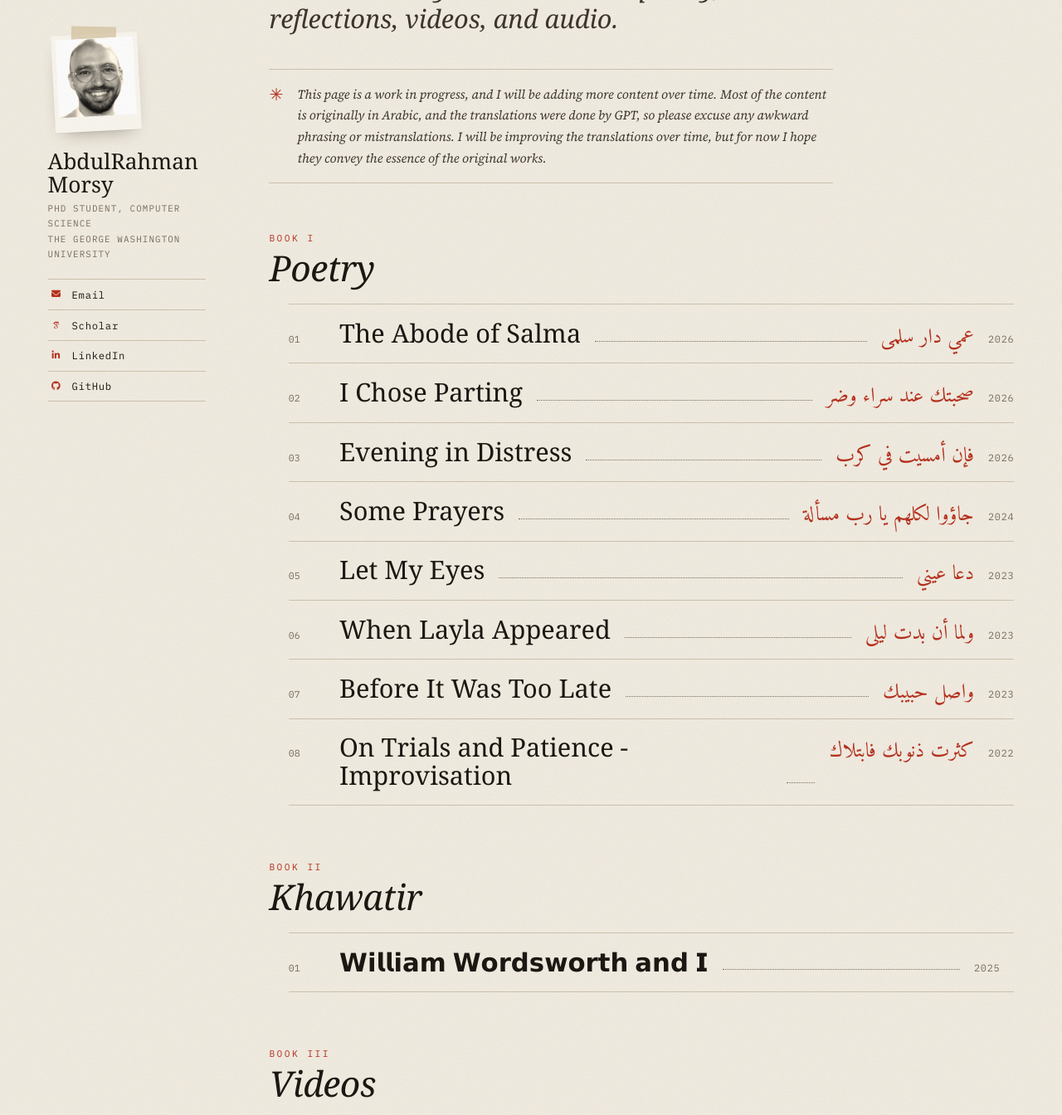
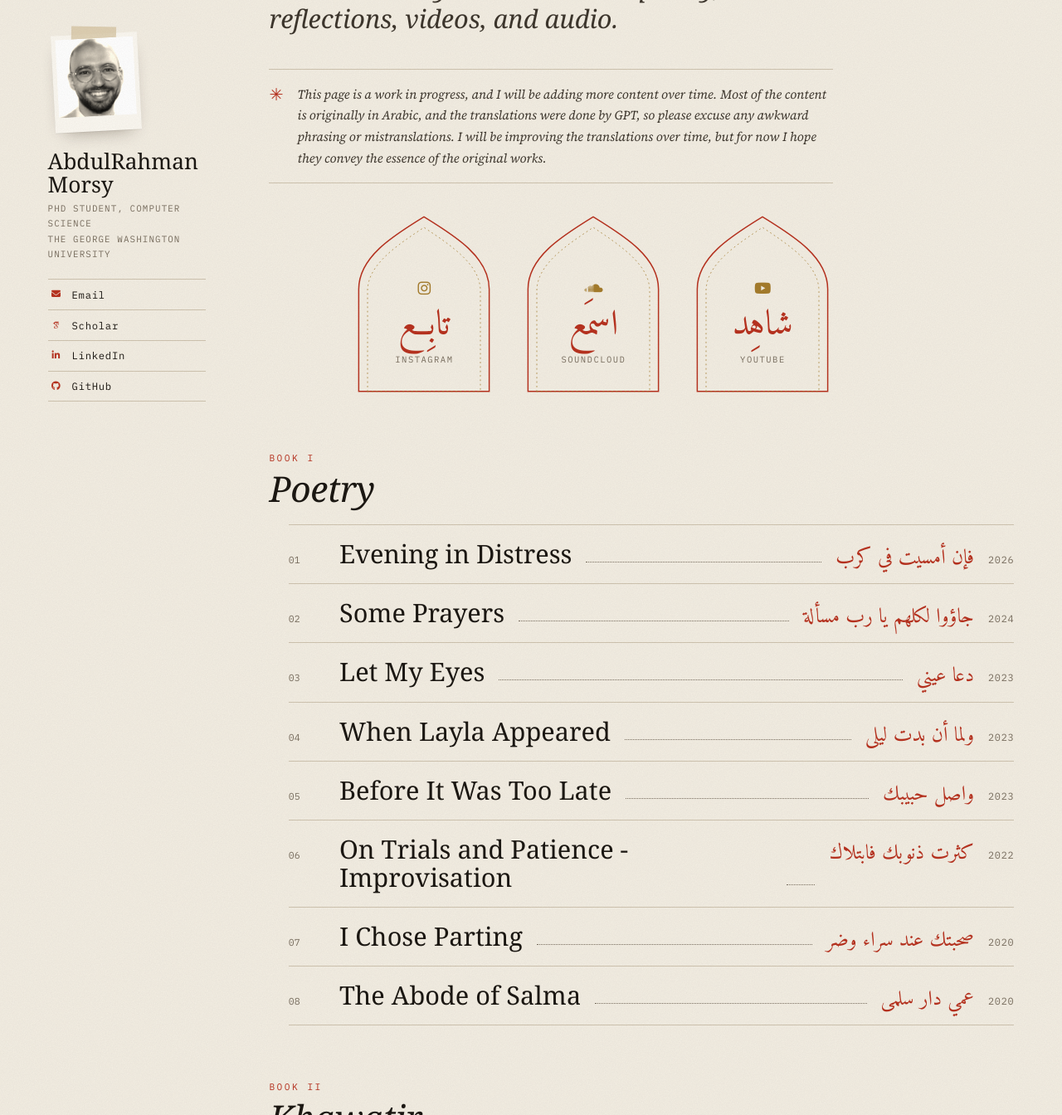
Before and after one commit to AbdulRahmanBenatia/AbdulRahmanBenatia.github.io, a Jekyll site: the page built from _pages/arts.html, in a window 1280 px wide and 1400 px high, scrolled down 416 px, cut to the strip 0-1344 px from the top of the window. Shown: the whole strip at 83% size. Built offline with Jekyll 4.4.1, drawn with Linux system fonts in a browser that asks for light colours; some web fonts are replaced; a script bundle is joined from its source files by our own code; library files that are not in the unit come from our copies.

Commit message:
Add arched links to the Arts page; set poem dates and Salma note
Co-Authored-By: Claude Opus 5.5 <noreply@anthropic.com>

```diff
--- a/_pages/arts.html
+++ b/_pages/arts.html
@@ -10,6 +10,27 @@ author_profile: true
   <span class="note__mark" aria-hidden="true">✳</span>
   <p>This page is a work in progress, and I will be adding more content over time. Most of the content is originally in Arabic, and the translations were done by GPT, so please excuse any awkward phrasing or mistranslations. I will be improving the translations over time, but for now I hope they convey the essence of the original works.</p>
 </aside>
+
+<nav class="gates" aria-label="Elsewhere" dir="rtl">
+  <a class="gate" href="https://youtube.com/@mutanaffas_ara" target="_blank" rel="noopener">
+    <svg class="gate__arch" viewBox="0 0 160 210" aria-hidden="true"><path class="gate__fill" d="M6 204V88C6 52 44 28 80 6c36 22 74 46 74 82v116z"/><path d="M6 204V88C6 52 44 28 80 6c36 22 74 46 74 82v116z"/><path class="gate__inner" d="M16 204V90c0-30 34-52 64-72 30 20 64 42 64 72v114z"/></svg>
+    <i class="fab fa-youtube gate__icon" aria-hidden="true"></i>
+    <span class="gate__verb" lang="ar" dir="rtl">شاهِد</span>
+    <span class="gate__name">YouTube</span>
+  </a>
+  <a class="gate" href="https://soundcloud.com/abdulrahman-ateyya" target="_blank" rel="noopener">
+    <svg class="gate__arch" viewBox="0 0 160 210" aria-hidden="true"><path class="gate__fill" d="M6 204V88C6 52 44 28 80 6c36 22 74 46 74 82v116z"/><path d="M6 204V88C6 52 44 28 80 6c36 22 74 46 74 82v116z"/><path class="gate__inner" d="M16 204V90c0-30 34-52 64-72 30 20 64 42 64 72v114z"/></svg>
+    <i class="fab fa-soundcloud gate__icon" aria-hidden="true"></i>
+    <span class="gate__verb" lang="ar" dir="rtl">اسمَع</span>
+    <span class="gate__name">SoundCloud</span>
+  </a>
+  <a class="gate" href="https://www.instagram.com/mutanaffas_ara" target="_blank" rel="noopener">
+    <svg class="gate__arch" viewBox="0 0 160 210" aria-hidden="true"><path class="gate__fill" d="M6 204V88C6 52 44 28 80 6c36 22 74 46 74 82v116z"/><path d="M6 204V88C6 52 44 28 80 6c36 22 74 46 74 82v116z"/><path class="gate__inner" d="M16 204V90c0-30 34-52 64-72 30 20 64 42 64 72v114z"/></svg>
+    <i class="fab fa-instagram gate__icon" aria-hidden="true"></i>
+    <span class="gate__verb" lang="ar" dir="rtl">تابِع</span>
+    <span class="gate__name">Instagram</span>
+  </a>
+</nav>
 
 {% assign types = "poetry,khawatir,videos,audio" | split: "," %}
 {% assign numerals = "I,II,III,IV" | split: "," %}
--- a/assets/css/main.scss
+++ b/assets/css/main.scss
@@ -1889,3 +1889,87 @@ html[data-theme="dark"] .plate img {
 
 .hero .namenote { z-index: 40; }
 .hero { z-index: 5; }
+
+/* ---------- Art page: three gates to the work elsewhere ---------- */
+
+.gates {
+  display: flex;
+  justify-content: flex-start;
+  gap: clamp(0.9rem, 3vw, 2rem);
+  max-width: 40rem;
+  margin: -1.5rem 0 4rem;
+}
+
+.gate {
+  position: relative;
+  display: flex;
+  flex: 0 1 10rem;
+  flex-direction: column;
+  align-items: center;
+  justify-content: center;
+  aspect-ratio: 160 / 210;
+  padding-top: 7%;
+  color: var(--ink) !important;
+  text-decoration: none !important;
+  background: none !important;
+  transition: transform 0.45s cubic-bezier(0.2, 0.8, 0.2, 1);
+
+  &::after { display: none !important; }
+
+  &__arch {
+    position: absolute;
+    inset: 0;
+    width: 100%;
+    height: 100%;
+    fill: none;
+    stroke: var(--rubric);
+    stroke-width: 1.4;
+    overflow: visible;
+  }
+
+  &__inner { stroke: var(--gold); stroke-width: 0.7; stroke-dasharray: 1 4; stroke-linecap: round; }
+
+  &__fill {
+    fill: var(--rubric-wash);
+    stroke: none;
+    opacity: 0;
+    transition: opacity 0.45s ease;
+  }
+
+  &__icon {
+    position: relative;
+    margin-bottom: 0.55rem;
+    font-size: clamp(0.85rem, 2.4vw, 1.05rem);
+    color: var(--gold);
+    transition: color 0.3s ease;
+  }
+
+  &__verb {
+    position: relative;
+    font-family: $ruqaa;
+    font-size: clamp(1.6rem, 6vw, 2.5rem);
+    line-height: 1.25;
+    color: var(--rubric);
+  }
+
+  &__name {
+    position: relative;
+    margin-top: 0.35rem;
+    font-family: $mono;
+    font-size: clamp(0.5rem, 1.7vw, 0.62rem);
+    letter-spacing: 0.14em;
+    text-transform: uppercase;
+    color: var(--muted);
+  }
+
+  &:hover, &:focus-visible {
+    transform: translateY(-5px);
+    .gate__fill { opacity: 1; }
+    .gate__icon { color: var(--rubric); }
+  }
+}
+
+@media (prefers-reduced-motion: reduce) {
+  .gate, .gate__fill, .gate__icon { transition: none; }
+  .gate:hover, .gate:focus-visible { transform: none; }
+}
```
Also changed, not shown: _arts/صحبتك عند سراء وضر.md (+1 -1 lines), _arts/عمي دار سلمى.md (+5 -1 lines).
